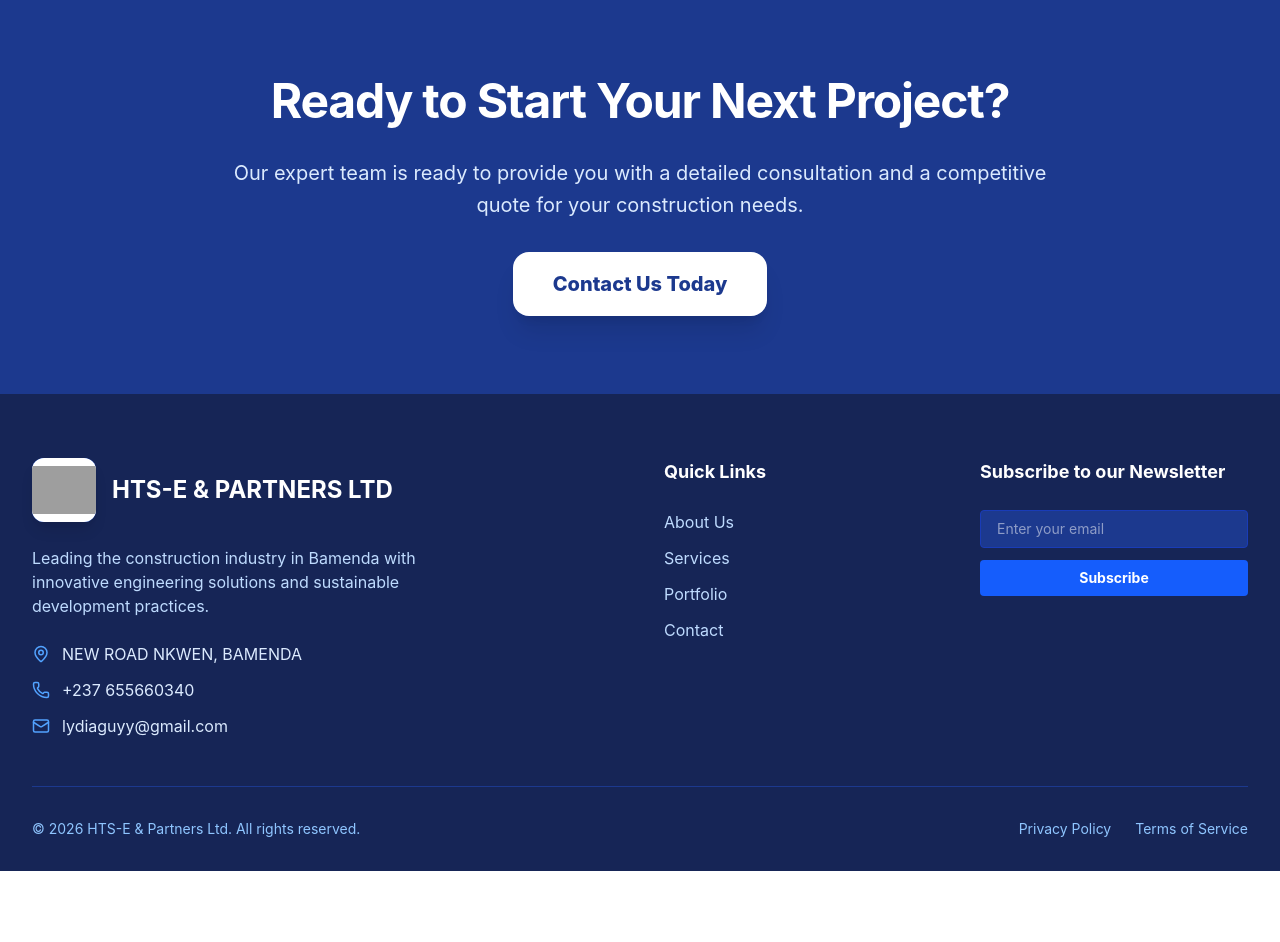
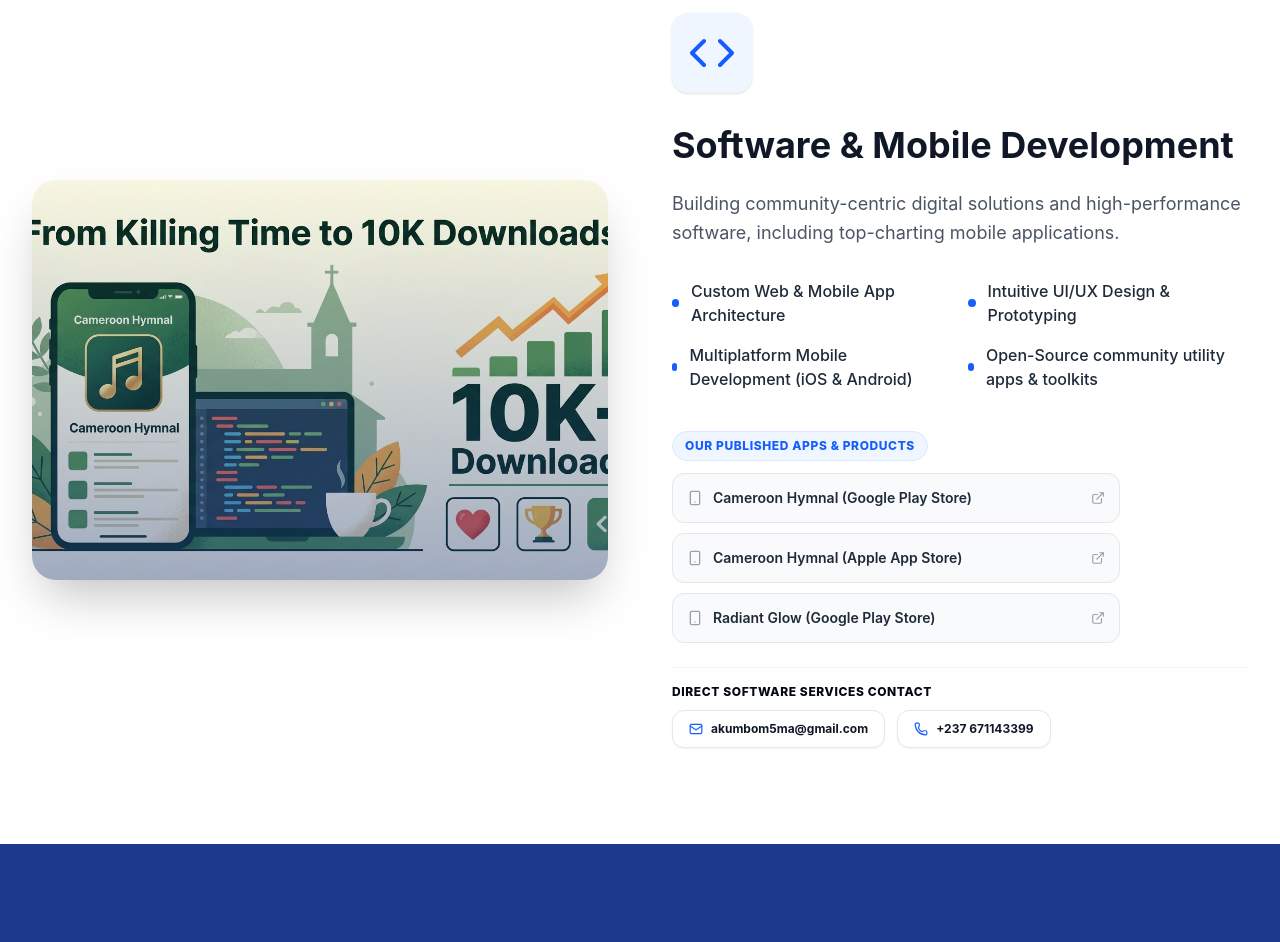
Before and after one commit to marietta-a/hts-e, a React (Vite) app: page /services in a window 1280 px wide. Shown: the part 3240-4182 px from the top of the page. Before the commit the page ends 4111 px from the top, so only its background shows below. Built offline with nearby package versions, Linux system fonts and the light colour scheme; grey boxes are pictures that could not be loaded.

Commit message:
feat: add software development service
Expand service offerings to include software and mobile development, update localized content, and add a dedicated contact point for tech solutions.

```diff
--- a/src/context/LanguageContext.tsx
+++ b/src/context/LanguageContext.tsx
@@ -70,7 +70,9 @@
       realEstate: 'Real Estate Developer',
       realEstateDesc: 'Developing modern residential and commercial spaces for a better tomorrow.',
       procurement: 'Procurement & Supply',
-      procurementDesc: 'Supply of assorted high-quality construction equipment and materials.'
+      procurementDesc: 'Supply of assorted high-quality construction equipment and materials.',
+      softwareDev: 'Software & Mobile Development',
+      softwareDevDesc: 'Building community-centric digital solutions and high-performance software, including top-charting mobile applications.'
     },
     contact: {
       title: 'Contact Us',
@@ -118,7 +120,9 @@
       realEstate: 'Promoteur Immobilier',
       realEstateDesc: 'Développement d\'espaces résidentiels et commerciaux modernes pour un avenir meilleur.',
       procurement: 'Approvisionnement et Fourniture',
-      procurementDesc: 'Fourniture d\'équipements et de matériaux de construction de haute qualité assortis.'
+      procurementDesc: 'Fourniture d\'équipements et de matériaux de construction de haute qualité assortis.',
+      softwareDev: 'Développement de Logiciels & Mobiles',
+      softwareDevDesc: 'Conception de solutions numériques axées sur la communauté et d\'applications mobiles performantes.'
     },
     contact: {
       title: 'Contactez-nous',
--- a/src/pages/Contact.tsx
+++ b/src/pages/Contact.tsx
@@ -2,7 +2,7 @@
 import PageHeader from '../components/PageHeader';
 import { useLanguage } from '../context/LanguageContext';
 import { motion } from 'motion/react';
-import { Phone, Mail, MapPin, Clock, Send, CheckCircle2 } from 'lucide-react';
+import { Phone, Mail, MapPin, Clock, Send, CheckCircle2, Code } from 'lucide-react';
 
 const Contact = () => {
   const { t } = useLanguage();
@@ -57,6 +57,12 @@
       title: 'Office Location',
       details: ['NEW ROAD NKWEN, BAMENDA'],
       desc: 'Mezam Division, North West Region'
+    },
+    {
+      icon: <Code className="w-6 h-6 text-indigo-600" />,
+      title: 'Software Development Solutions',
+      details: ['akumbom5ma@gmail.com', '+237 671143399'],
+      desc: 'Direct tech & software development service desk'
     },
     {
       icon: <Clock className="w-6 h-6 text-blue-600" />,
--- a/src/pages/Services.tsx
+++ b/src/pages/Services.tsx
@@ -2,7 +2,7 @@
 import PageHeader from '../components/PageHeader';
 import { useLanguage } from '../context/LanguageContext';
 import { motion } from 'motion/react';
-import { Ruler, HardHat, Briefcase, Building2, Truck, ArrowRight } from 'lucide-react';
+import { Ruler, HardHat, Briefcase, Building2, Truck, ArrowRight, Code, Smartphone, ExternalLink, Mail, Phone } from 'lucide-react';
 import { Link } from 'react-router-dom';
 
 const Services = () => {
@@ -73,6 +73,41 @@
         'Assorted Engineering Tools'
       ],
       image: 'https://images.unsplash.com/photo-1504307651254-35680f356dfd?auto=format&fit=crop&w=1000&q=60'
+    },
+    {
+      id: 'software-dev',
+      icon: <Code className="w-12 h-12" />,
+      title: t('services.softwareDev'),
+      desc: t('services.softwareDevDesc'),
+      details: [
+        'Custom Web & Mobile App Architecture',
+        'Intuitive UI/UX Design & Prototyping',
+        'Multiplatform Mobile Development (iOS & Android)',
+        'Open-Source community utility apps & toolkits'
+      ],
+      image: '/src/assets/images/cameroon_hymnal_story_1780574996382.png',
+      isSoftware: true,
+      products: [
+        {
+          name: 'Cameroon Hymnal (Google Play Store)',
+          url: 'https://play.google.com/store/apps/details?id=com.hymnal.cameroon',
+          platform: 'Android'
+        },
+        {
+          name: 'Cameroon Hymnal (Apple App Store)',
+          url: 'https://apps.apple.com/us/app/cameroon-hymnal/id6762371454',
+          platform: 'iOS'
+        },
+        {
+          name: 'Radiant Glow (Google Play Store)',
+          url: 'https://play.google.com/store/apps/details?id=com.radiantglow',
+          platform: 'Android'
+        }
+      ],
+      contact: {
+        email: 'akumbom5ma@gmail.com',
+        phone: '+237 671143399'
+      }
     }
   ];
 
@@ -112,6 +147,54 @@
                       </li>
                     ))}
                   </ul>
+                  {service.isSoftware ? (
+                    <div className="space-y-6">
+                      <div className="space-y-3">
+                        <h4 className="font-extrabold text-blue-600 text-xs uppercase tracking-wider bg-blue-50 inline-block px-3 py-1.5 rounded-full border border-blue-100">
+                          Our Published Apps & Products
+                        </h4>
+                        <div className="grid grid-cols-1 gap-2.5 sm:max-w-md">
+                          {service.products?.map((product, pIdx) => (
+                            <a
+                              key={pIdx}
+                              href={product.url}
+                              target="_blank"
+                              rel="noopener noreferrer"
+                              className="flex items-center justify-between p-3.5 bg-gray-50 hover:bg-blue-50 border border-gray-200 rounded-xl transition-all group/prod text-sm font-semibold"
+                            >
+                              <div className="flex items-center space-x-2.5">
+                                <Smartphone size={16} className="text-gray-400 group-hover/prod:text-blue-600 transition-colors" />
+                                <span className="text-gray-800 group-hover/prod:text-gray-900">{product.name}</span>
+                              </div>
+                              <ExternalLink size={14} className="text-gray-400 group-hover/prod:text-blue-600 translate-x-0 group-hover/prod:translate-x-0.5 transition-all" />
+                            </a>
+                          ))}
+                        </div>
+                      </div>
+
+                      <div className="pt-4 border-t border-gray-100">
+                        <h4 className="font-extrabold text-gray-950 text-xs uppercase tracking-wider mb-2.5">
+                          Direct Software Services Contact
+                        </h4>
+                        <div className="flex flex-col sm:flex-row gap-3">
+                          <a
+                            href={`mailto:${service.contact?.email}`}
+                            className="inline-flex items-center bg-white border border-gray-200 hover:border-blue-300 px-4 py-2.5 rounded-xl font-bold text-xs text-gray-750 hover:text-blue-600 transition-all gap-2 shadow-xs"
+                          >
+                            <Mail size={14} className="text-blue-600" />
+                            {service.contact?.email}
+                          </a>
+                          <a
+                            href={`tel:${service.contact?.phone}`}
+                            className="inline-flex items-center bg-white border border-gray-200 hover:border-blue-300 px-4 py-2.5 rounded-xl font-bold text-xs text-gray-750 hover:text-blue-600 transition-all gap-2 shadow-xs"
+                          >
+                            <Phone size={14} className="text-blue-600" />
+                            {service.contact?.phone}
+                          </a>
+                        </div>
+                      </div>
+                    </div>
+                  ) : (
                     <Link
                       to="/contact"
                       className="inline-flex items-center bg-blue-600 hover:bg-blue-500 text-white px-8 py-4 rounded-xl font-bold transition-all group"
@@ -119,6 +202,7 @@
                       Request a Quote
                       <ArrowRight className="ml-2 group-hover:translate-x-1 transition-transform" />
                     </Link>
+                  )}
                 </div>
                 <div className="lg:w-1/2 w-full">
                   <div className="relative group overflow-hidden rounded-3xl shadow-2xl">
```
Lines whose indentation alone changed are shown as unchanged.
